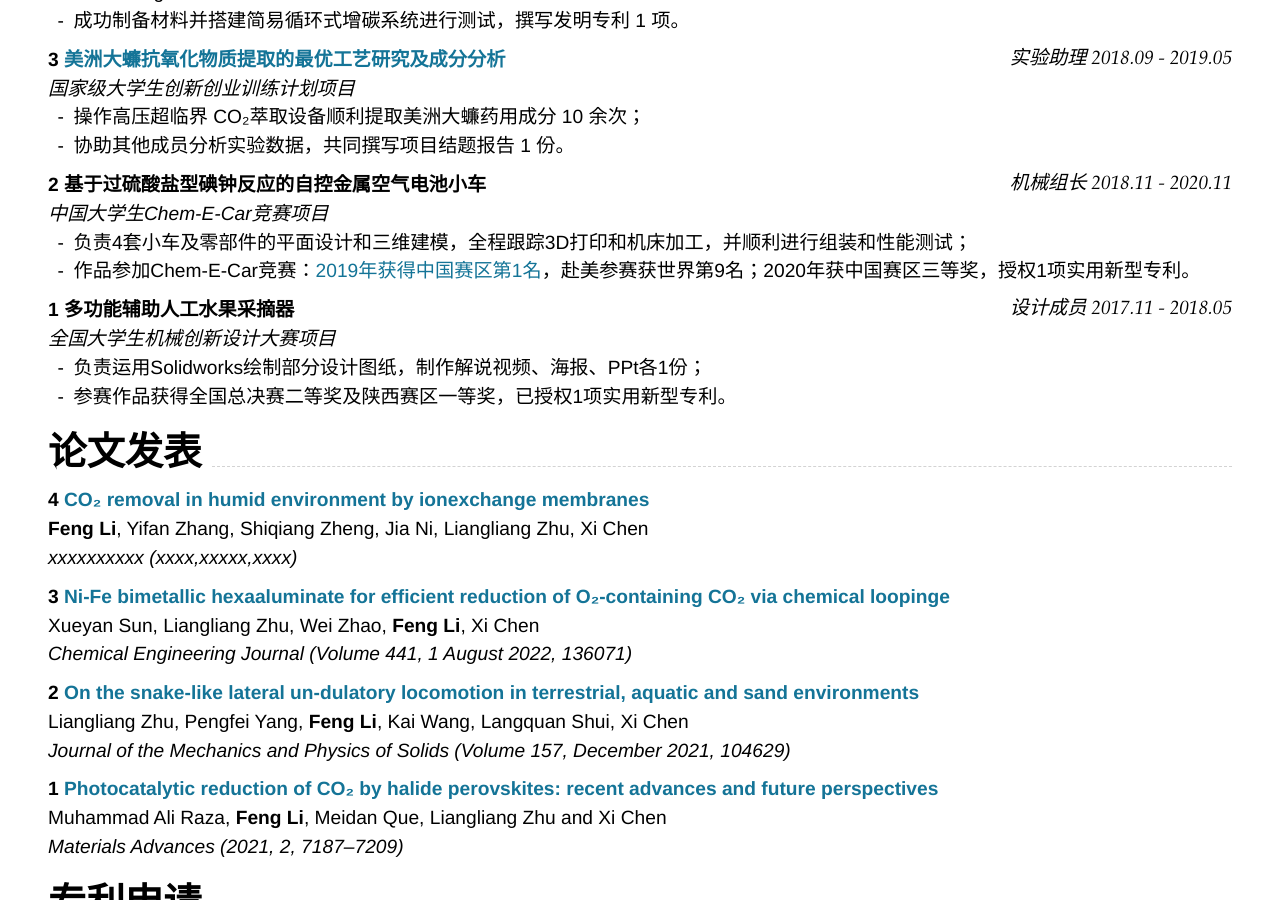
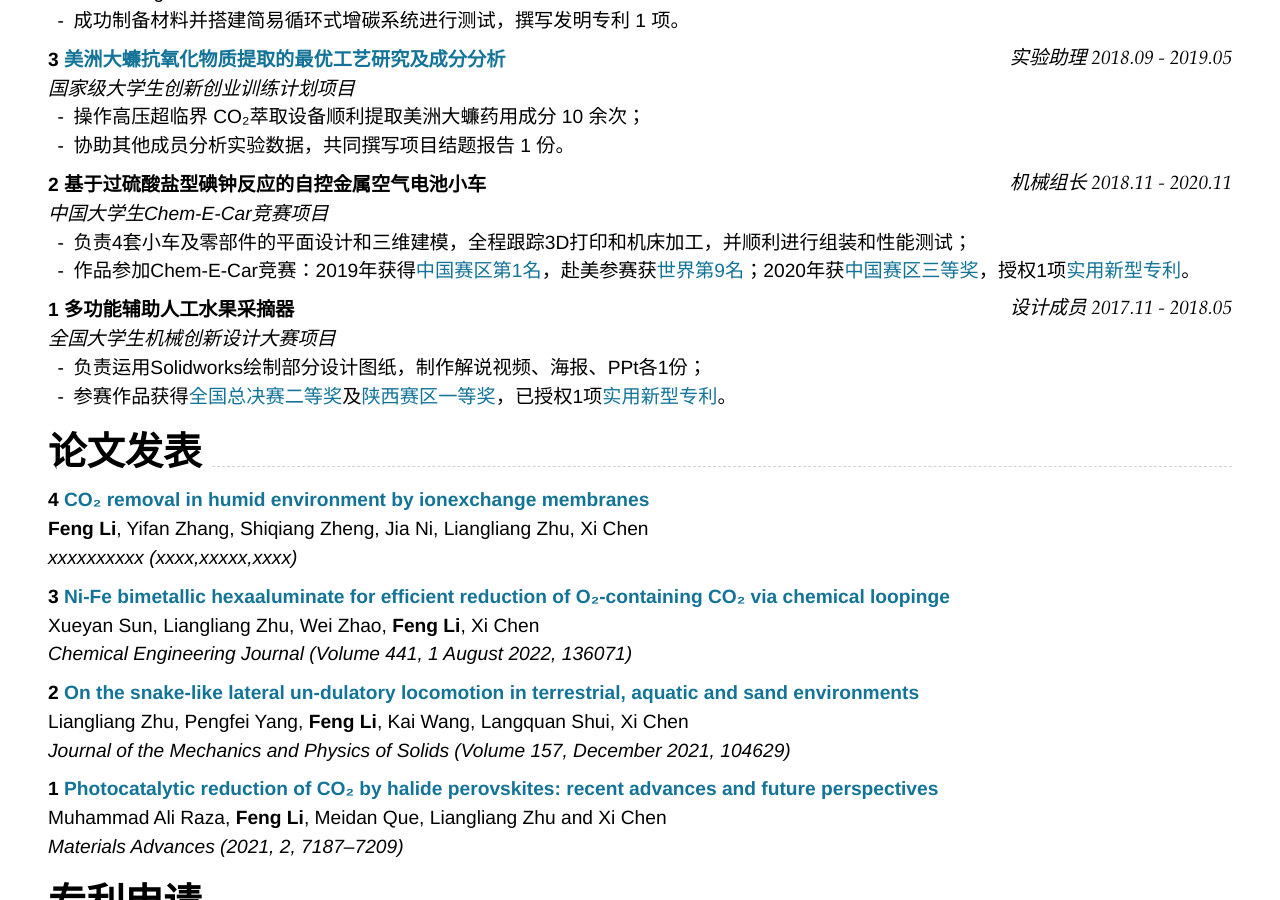
Before and after one commit to nwuzmedoutlook/resume, a Jekyll site: the page built from index.md, in a window 1280 px wide and 900 px high, scrolled down 906 px. Built offline with Jekyll 4.4.1, drawn with Linux system fonts in a browser that asks for light colours; nearby versions of some CDN libraries; part of the change alters nothing that is shown.

```diff
--- a/index.md
+++ b/index.md
@@ -69,12 +69,12 @@ _国家级大学生创新创业训练计划项目_<br>
 ### **2 基于过硫酸盐型碘钟反应的自控金属空气电池小车** `机械组长 2018.11 - 2020.11`
 _中国大学生Chem-E-Car竞赛项目_<br>
 - 负责4套小车及零部件的平面设计和三维建模，全程跟踪3D打印和机床加工，并顺利进行组装和性能测试；
-- 作品参加Chem-E-Car竞赛：[2019年获得中国赛区第1名](http://jyt.shaanxi.gov.cn/jynews/mtsj/201905/27/90745.html)，赴美参赛获世界第9名；2020年获中国赛区三等奖，授权1项实用新型专利。
+- 作品参加Chem-E-Car竞赛：2019年获得[中国赛区第1名](http://jyt.shaanxi.gov.cn/jynews/mtsj/201905/27/90745.html)，赴美参赛获[世界第9名](https://mp.weixin.qq.com/s/IymNT19XfMbOyEZV4h1NSA)；2020年获[中国赛区三等奖](https://mp.weixin.qq.com/s/YT2j5jlLTe0vyI3sgFE7TQ)，授权1项[实用新型专利](https://kns.cnki.net/kcms/detail/detail.aspx?dbcode=SCPD&dbname=SCPD202102&filename=CN214138763U&uniplatform=NZKPT&v=bDDQfEaHy-wOJVDu9z8ml0T3k79rz7Yo3vp6MArjlHluLUr0ofA8d2APt1j0QX1o)。
 
 ### **1 多功能辅助人工水果采摘器** `设计成员 2017.11 - 2018.05`
 _全国大学生机械创新设计大赛项目_<br>
 - 负责运用Solidworks绘制部分设计图纸，制作解说视频、海报、PPt各1份；
-- 参赛作品获得全国总决赛二等奖及陕西赛区一等奖，已授权1项实用新型专利。
+- 参赛作品获得[全国总决赛二等奖](http://umic.ckcest.cn/news/detail/3d17c9cddfe44a92bfa6dfc59e145d12)及[陕西赛区一等奖](https://mp.weixin.qq.com/s/K8aQE8RCJNUMNt407wauYA)，已授权1项[实用新型专利](https://kns.cnki.net/kcms/detail/detail.aspx?dbcode=SCPD&dbname=SCPD2019&filename=CN208956465U&uniplatform=NZKPT&v=07rb9qUhkQ3jdaW926T5-bo5Aul6WFDoTOXdKxHNJVhXlfIbV5HnvK1gcww6YF5)。
 
 ## **论文发表**
 
```
